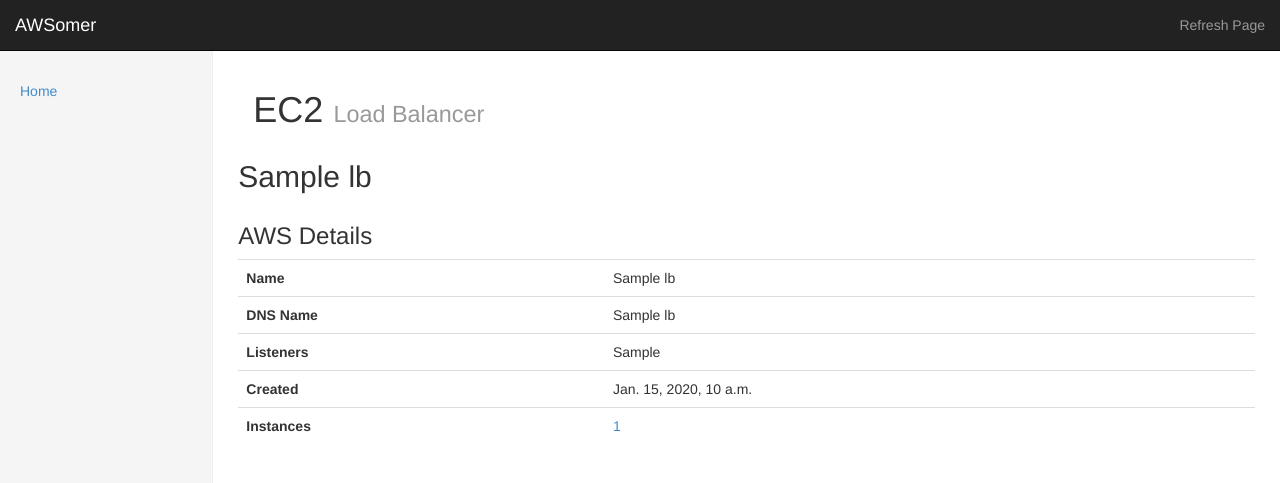
After one commit to shtuffit/awsomer, a Django app: template templates/ec2/load_balancer.html in a window 1280 px wide. The commit adds this page. Shown: the top 483 px of the page. Run offline with Django 3.2, Linux system fonts and the light colour scheme; the template is opened without the code that fills it: most values are stand-ins (such as "Sample title", 1, 10 or a date in 2020); parts of the project's set-up code (start-up, migrations or seed data) failed here and were passed over; some libraries are stand-ins or nearby versions.

Commit message:
added elb

```diff
--- a/awsomer/views.py
+++ b/awsomer/views.py
@@ -1,6 +1,5 @@
 from django.shortcuts import render
 from django.views.decorators.cache import cache_page
 
-@cache_page(60 * 15)
 def home(request):
     return render(request, 'index.html')
--- a/cloudfront/views.py
+++ b/cloudfront/views.py
@@ -1,5 +1,4 @@
 from django.shortcuts import render, redirect
-from django.views.decorators.cache import cache_page
 from .forms import *
 from .cloudfront import connector
 import boto.cloudfront
--- a/ec2/ec2.py
+++ b/ec2/ec2.py
@@ -1,7 +1,12 @@
 from boto.ec2 import connect_to_region
+from boto.ec2.elb import connect_to_region as connect_to_elb_region
 
 def connector(region='us-east-1'):
     conn = connect_to_region(region)
+    return conn
+
+def elb_connector(region='us-east-1'):
+    conn = connect_to_elb_region(region)
     return conn
 
 def reboot(instance_id):
--- a/ec2/urls.py
+++ b/ec2/urls.py
@@ -4,5 +4,7 @@ urlpatterns = patterns('',
     # Examples:
     url(r'^$', 'ec2.views.instances', name='ec2_home'),
     url(r'^instances/$', 'ec2.views.instances'),
-    url(r'^instances/(?P<instance_id>[-\w]+)', 'ec2.views.instance'),
+    url(r'^instances/(?P<instance_id>[-\w]+)$', 'ec2.views.instance'),
+    url(r'^load-balancers/$', 'ec2.views.load_balancers'),
+    url(r'^load-balancers/(?P<lb_name>[-\w]+)$', 'ec2.views.load_balancer'),
 )
--- a/sqs/views.py
+++ b/sqs/views.py
@@ -1,5 +1,4 @@
 from django.shortcuts import render, redirect
-from django.views.decorators.cache import cache_page
 from .forms import *
 from .sqs import connector
 from boto.exception import SQSError
--- a/templates/ec2/base.html
+++ b/templates/ec2/base.html
@@ -4,6 +4,7 @@
 <li class="active"><a href="/ec2">EC2</a></li>
 <li><ul>
   <li><a href="/ec2/instances">Instances</a></li>
+  <li><a href="/ec2/load-balancers">Load Balancers</a></li>
 </li></ul>
 {% endblock %}
 
--- /dev/null
+++ b/templates/ec2/load_balancer.html
@@ -0,0 +1,20 @@
+{% extends 'ec2/base.html' %}
+{% block subheader %}Load Balancer{% endblock %}
+
+{% block ec2_body %}
+<div class="row">
+<h2>{{ lb.Name }}</h2>
+</div>
+<div class="row">
+    <h3>AWS Details</h3>
+    <table class="table table-hover">
+        <tr><th>Name</th><td>{{ lb.name }}</td></tr>
+        <tr><th>DNS Name</th><td>{{ lb.dns_name }}</td></tr>
+        <tr><th>Listeners</th><td>{% for listener in lb.listeners %}{{ listener.0 }}</a></br>{% endfor %}</td></tr>
+        <tr><th>Created</th><td>{{ lb.created_time }}</td></tr>
+        <tr><th>Instances</th><td>{% for instance in lb.instances %}<a href="/ec2/instances/{{ instance.id }}">{{ instance.id }}</a></br>{% endfor %}</td></tr>
+    </table>
+</div>
+
+
+{% endblock %}
```
Also changed, not shown: ec2/views.py (+17 -4 lines), templates/ec2/load_balancers.html (added, +24 -0 lines).
